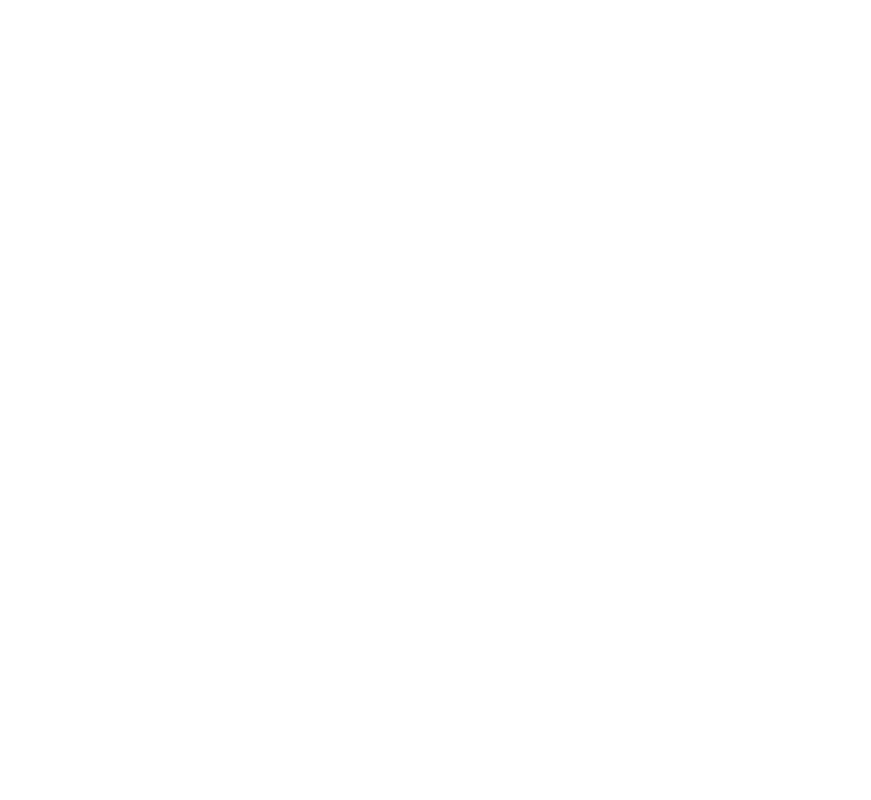
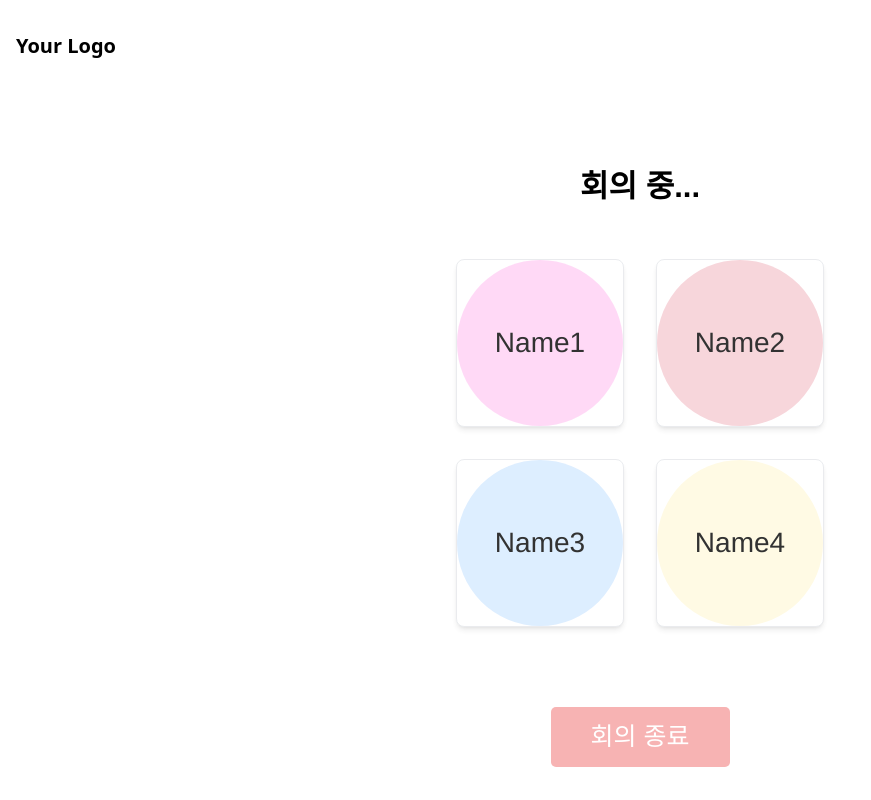
Before and after one commit to kwjdgh1267/zerothon, a React (Create React App) app: page /onmeeting in a window 1280 px wide. Before the commit this address had no page. Shown: the whole page, without its empty margins (0-871 px from the left). Built offline with nearby package versions, Linux system fonts and the light colour scheme.

Commit message:
onmeeting

```diff
--- a/src/App.js
+++ b/src/App.js
@@ -1,5 +1,6 @@
 import React from 'react';
 import { BrowserRouter, Routes, Route } from 'react-router-dom';
+import OnMeeting from './components/OnMeeting';
 import CodeInput from "./components/CodeInput";
 import CodeCreate from "./components/CodeCreate";
 import MeetingDetail from "./components/MeetingDetail";
@@ -13,10 +14,10 @@
   return (
     <BrowserRouter>
       <Routes>
+        <Route path="/meetingdetail" element={<MeetingDetail />} />
+        <Route path="/onmeeting" element={<OnMeeting />} />
         <Route path="/code-create" element={<CodeCreate />} />
         <Route path="/code-input" element={<CodeInput />} />
-
-        <Route path="/meeting/:code" element={<MeetingDetail />} />
 
         <Route path="/main" element={<Main />} />
         <Route path="/signup" element={<SignUp />} />
--- a/src/components/CodeInput.js
+++ b/src/components/CodeInput.js
@@ -30,7 +30,7 @@
           placeholder="Enter your code...."
           value={code}
           onChange={(e) => setCode(e.target.value)}
-          className="border-b border-black focus:outline-none text-lg placeholder-gray-400 w-[300px] text-2xl"
+          className="border-b border-black focus:outline-none text-lg placeholder-gray-400 w-[300px] text-3xl"
         />
       </div>
 
@@ -40,7 +40,7 @@
             onClick={() => navigate("/onmeeting")}
             className="w-48 h-[60px] bg-[#f7b3b3] hover:bg-[#f7b3b3]/90 rounded-[5px]"
         >
-            <span className="text-white text-[20px]">회의하러 가기</span>
+            <span className="text-white text-[25px]">회의하러 가기</span>
         </Button>
       </div>
     </div>
--- a/src/components/MeetingDetail.js
+++ b/src/components/MeetingDetail.js
@@ -3,8 +3,10 @@
 import TodoList from "./TodoList";
 import MeetingContent from "./MeetingContent";
 import { Separator } from "./ui/separator";
+import { useNavigate } from "react-router-dom"; // 페이지 이동을 위한 Hook
 
 const MeetingDetail = () => {
+  const navigate = useNavigate(); // useNavigate 훅 사용
   // 여기 나중에 백엔드에서 받아올 정보들
   const meetingData = {
     date: "26.03.25",
--- /dev/null
+++ b/src/components/OnMeeting.js
@@ -0,0 +1,59 @@
+import { Button } from "./ui/button";
+import { Card, CardContent } from "./ui/card";
+import { useNavigate } from "react-router-dom"; // 페이지 이동을 위한 Hook
+import React from "react";
+
+const OnMeeting = () => {
+    const navigate = useNavigate(); // useNavigate 훅 사용
+    // Meeting participants data
+    const participants = [
+        { id: 1, name: "Name1", bgColor: "bg-[#ff6edf52]" },
+        { id: 2, name: "Name2", bgColor: "bg-[#f6ccd3]" },
+        { id: 3, name: "Name3", bgColor: "bg-[#d5eaff]" },
+        { id: 4, name: "Name4", bgColor: "bg-[#fffade]" },
+    ];
+
+    return (
+        <main className="bg-white flex flex-col items-center justify-between min-h-screen py-8 px-4">
+        <div className="w-full max-w-[1440px] relative flex flex-col items-center">
+            {/* Header */}
+            <header className="w-full">
+            <Button
+                onClick={() => navigate("/main")}
+                className="font-semibold text-xl mb-16">Your Logo</Button>
+            </header>
+
+            {/* Meeting title */}
+            <h2 className="mt-10 mb-12 [font-family:'Poppins-Bold',Helvetica] font-bold text-black text-[31px]">
+            회의 중...
+            </h2>
+
+            {/* Participants grid */}
+            <div className="grid grid-cols-2 gap-8 mb-auto">
+            {participants.map((participant) => (
+                <Card
+                key={participant.id}
+                className="w-[168px] h-[168px] rounded-[10px] bg-[#f3f3f3] opacity-80 relative"
+                >
+                <CardContent className="p-0 h-full flex items-center justify-center">
+                    <div className={`absolute inset-0 ${participant.bgColor} rounded-[84px]`}></div>
+                    <p className="relative z-10 [font-family:'Poppins-Regular',Helvetica] font-normal text-black text-[28px]">
+                    {participant.name}
+                    </p>
+                </CardContent>
+                </Card>
+            ))}
+            </div>
+
+            {/* End meeting button */}
+            <Button className="mt-20 w-[179px] h-[60px] bg-[#f7b3b3] rounded-[5px] hover:bg-[#e9a5a5]">
+            <span className="[font-family:'Poppins-Regular',Helvetica] font-normal text-white text-[25px]">
+                회의 종료
+            </span>
+            </Button>
+        </div>
+        </main>
+    );
+}
+
+export default OnMeeting;
```
